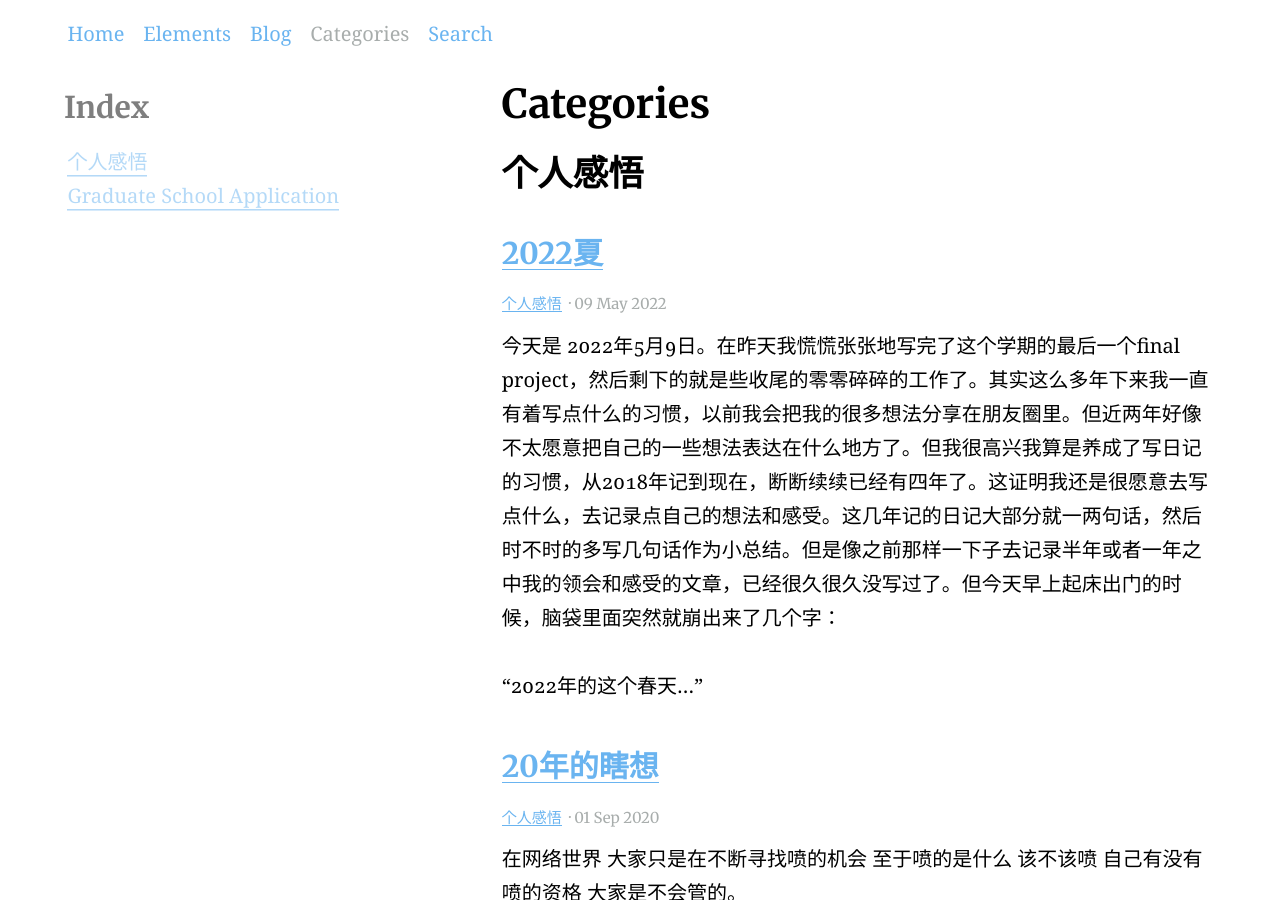
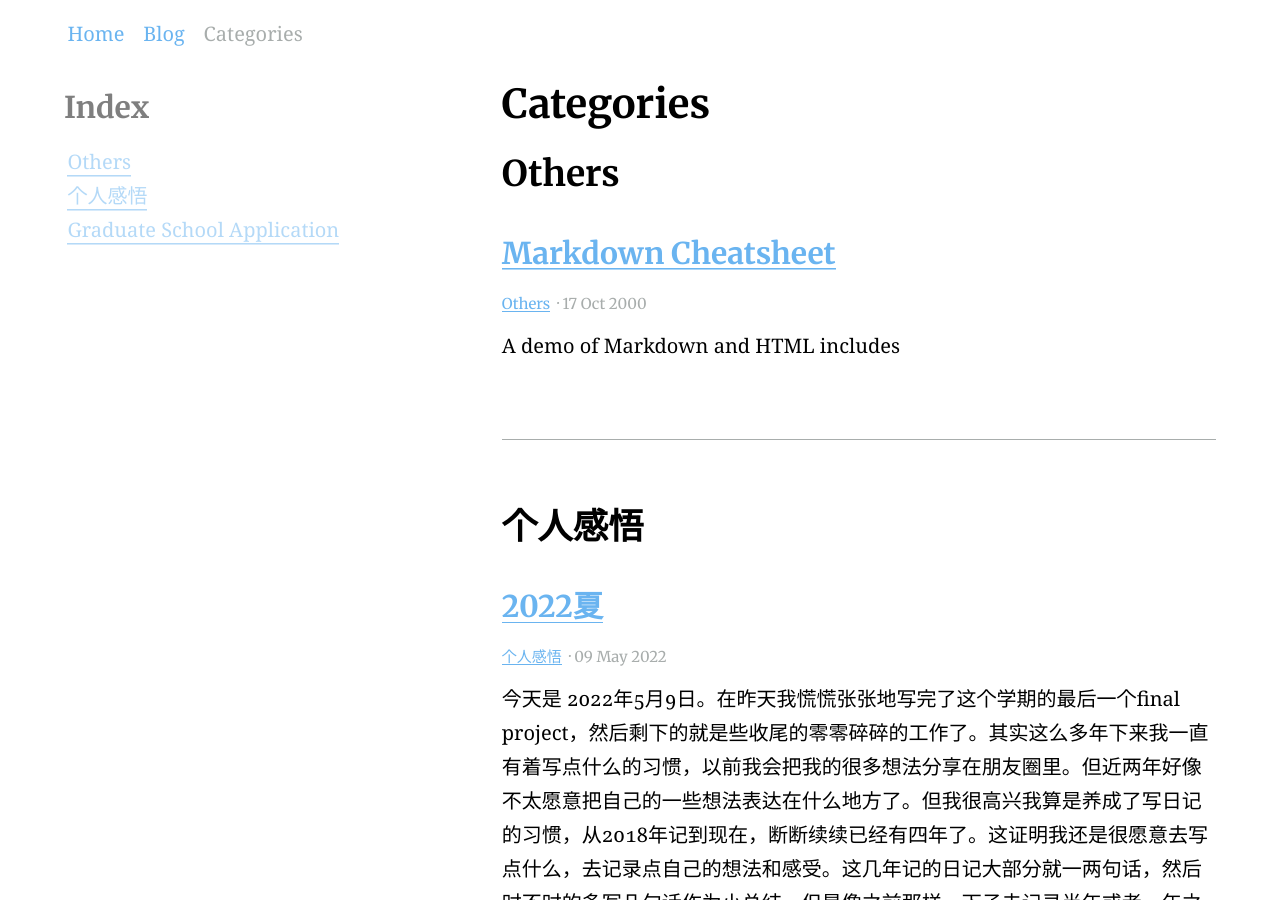
Before and after one commit to yichen14/yichen14.github.io, a Jekyll site: the page built from categories.md, in a window 1280 px wide and 900 px high. Built offline with Jekyll 4.4.1, drawn with Linux system fonts in a browser that asks for light colours.

Commit message:
elements

```diff
--- a/_config.yml
+++ b/_config.yml
@@ -123,14 +123,12 @@ favicons: # Favicons are also used in the manifest file. Syntax is 'size: path'
 navigation_header:
 - title: Home
   url: /
-- title: Elements
-  url: /elements/
 - title: Blog
   url: /blog/
 - title: Categories
   url: /categories/
-- title: Search
-  url: /search/
+# - title: Search
+#   url: /search/
 
 navigation_footer:
 - title: Created by David Darnes
--- a/_posts/2000-10-17-markdown-cheatsheet.md
+++ b/_posts/2000-10-17-markdown-cheatsheet.md
@@ -1,5 +1,7 @@
 ---
 title: Markdown Cheatsheet
+categories:
+- Others
 feature_text: |
   A demo of Markdown and HTML includes
 feature_image: "https://picsum.photos/2560/600?image=873"
```
